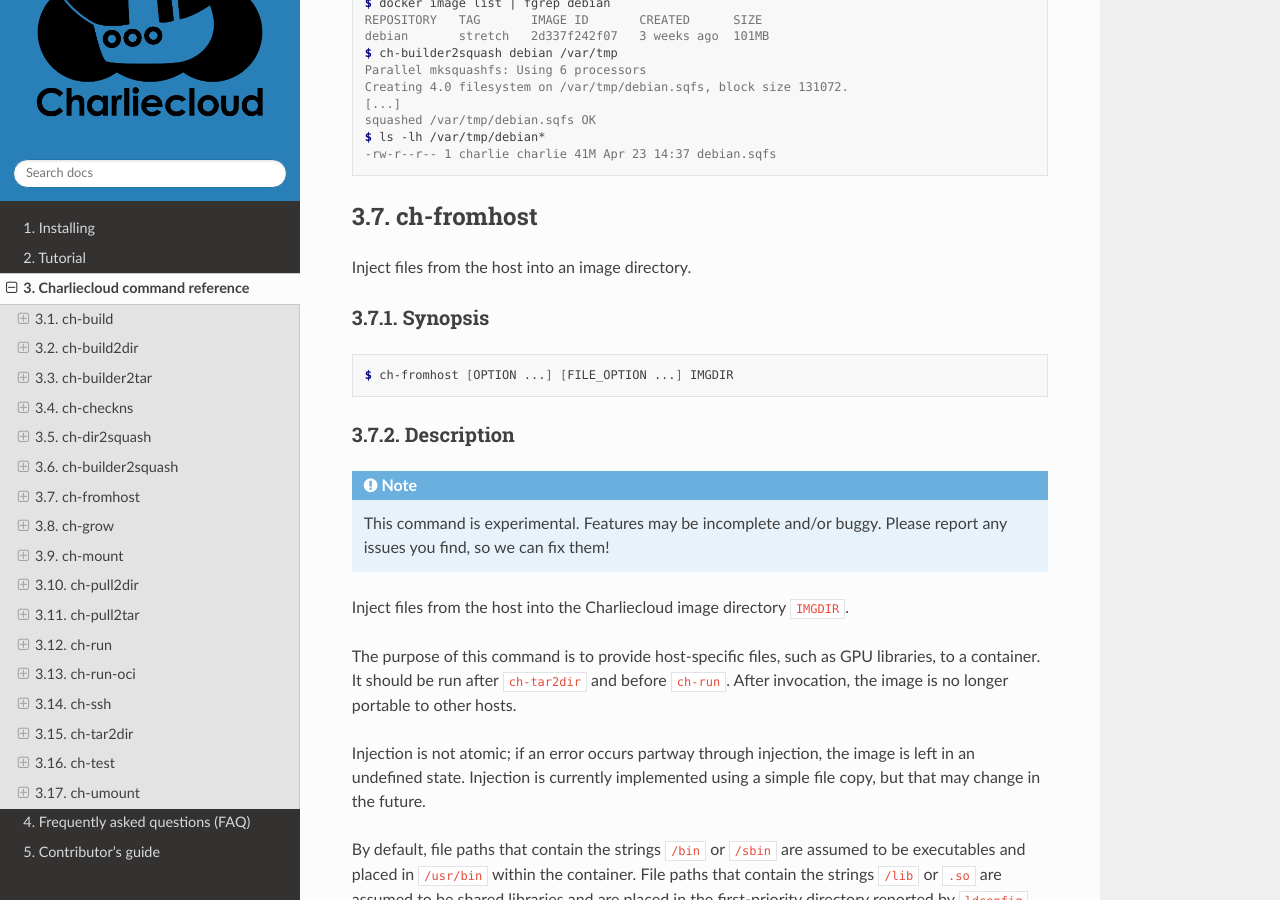
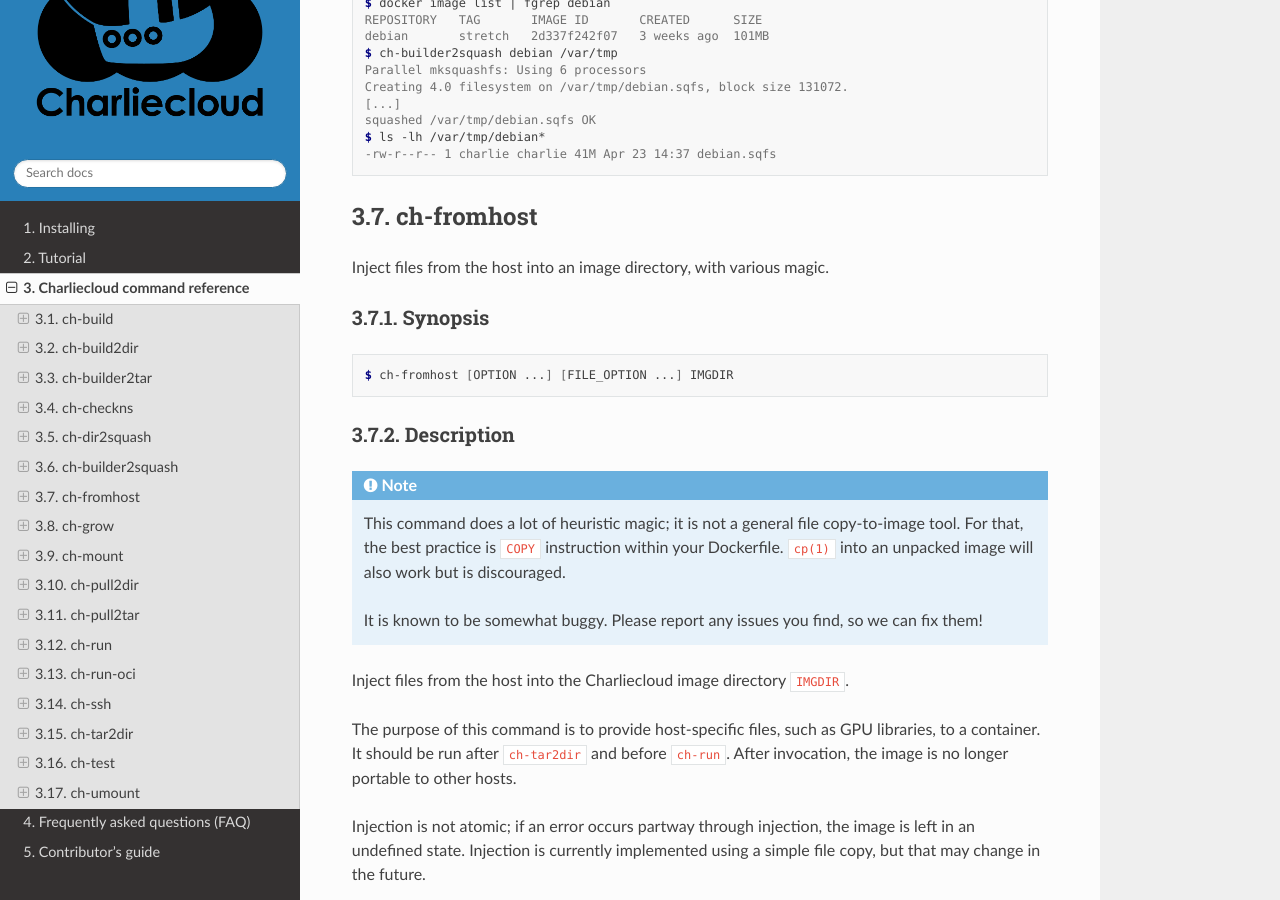
Before and after one commit to hpc/charliecloud, a Sphinx documentation site: the page built from doc/command-usage.rst, in a window 1280 px wide and 900 px high, scrolled down 7181 px. Built offline with Sphinx 7.4.7 and the Read the Docs theme 2.0.0, drawn with Linux system fonts in a browser that asks for light colours.

Commit message:
ch-fromhost: clarify docs

```diff
--- a/doc/ch-fromhost_desc.rst
+++ b/doc/ch-fromhost_desc.rst
@@ -11,8 +11,13 @@ Description
 
 .. note::
 
-   This command is experimental. Features may be incomplete and/or buggy.
-   Please report any issues you find, so we can fix them!
+   This command does a lot of heuristic magic; it is not a general file
+   copy-to-image tool. For that, the best practice is :code:`COPY` instruction
+   within your Dockerfile. :code:`cp(1)` into an unpacked image will also work
+   but is discouraged.
+
+   It is known to be somewhat buggy. Please report any issues you find, so we
+   can fix them!
 
 Inject files from the host into the Charliecloud image directory
 :code:`IMGDIR`.
--- a/doc/command-usage.rst
+++ b/doc/command-usage.rst
@@ -57,7 +57,7 @@ Flatten a builder image into a Charliecloud SquashFS file.
 ch-fromhost
 +++++++++++
 
-Inject files from the host into an image directory.
+Inject files from the host into an image directory, with various magic.
 
 .. include:: ./ch-fromhost_desc.rst
 
--- a/doc/conf.py
+++ b/doc/conf.py
@@ -266,7 +266,7 @@ man_pages = [
     "Build and manage images; completely unprivileged",
     [], 1),
    ("ch-fromhost", "ch-fromhost",
-    "Inject files from the host into an image directory",
+    "Inject files from the host into an image directory, with various magic",
     [], 1),
    ("ch-mount", "ch-mount",
     "Mount a SquashFS image file using FUSE",
```
Also changed, not shown: 1 other file.
